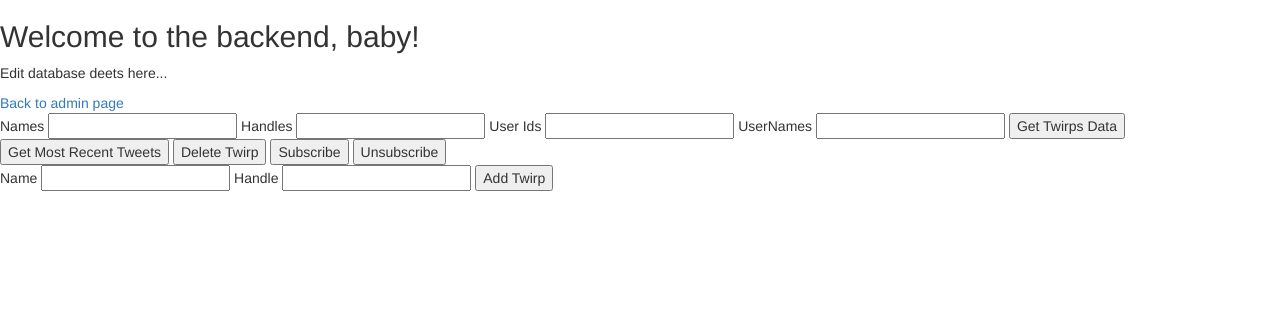
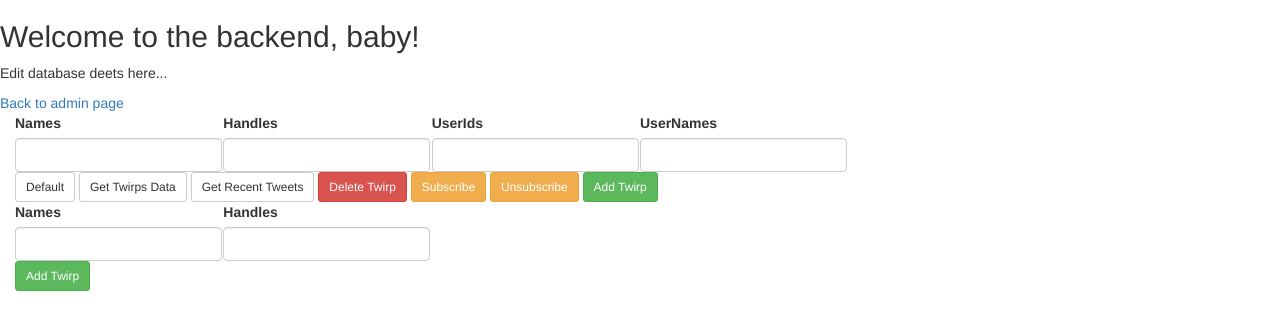
Before and after one commit to cdmatters/twirps, a Python web app: template twirps/templates/interact_database.html in a window 1280 px wide. Shown: the part 52-382 px from the top of the page. Run offline with Jinja, Linux system fonts and the light colour scheme; the template is opened without the code that fills it, so the values that code supplies are empty; some libraries are stand-ins or nearby versions.

Commit message:
added bootstrap to edit db template. need to refactor forms so one line.

```diff
--- a/twirps/templates/interact_database.html
+++ b/twirps/templates/interact_database.html
@@ -5,28 +5,57 @@
 
     <a href="{{ url_for('view_backend') }}" >Back to admin page</a>
 
-    <form action="{{ url_for('db_edit') }}" method="post">
-        Names
-        <input type="text" name="names"></input>
-        Handles
-        <input type="text" name="handles"></input>
-        User Ids
-        <input type="text" name="u_ids"></input>
-        UserNames
-        <input type="text" name="usernames"></input>
-        <button type="submit" name="submit" value="get_twirps">Get Twirps Data</button>
-        <button type="submit" name="submit" value="get_recent_tweets">Get Most Recent Tweets</button>
-        <button type="submit" name="submit" value="delete_twirp">Delete Twirp</button>
-        <button type="submit" name="submit" value="subscribe">Subscribe</button>
-        <button type="submit" name="submit" value="unsubscribe">Unsubscribe</button>
+    <form class="form-inline" action="{{ url_for('db_edit') }}" method="post" role="form">
+        <div class="form-group row col-xs-12">
+            <div class="col-xs-2">
+                <label for="formNamesInput">Names</label>
+                <input type="text" class="form-control" name="names" id="formNamesInput"></input>
+            </div>
+            <div class="col-xs-2">
+                <label for="formHandlesInput">Handles</label>
+                <input type="text" class="form-control" name="handles" id="formHandlesInput"></input>
+            </div>
+            <div class="col-xs-2">
+                <label for="formUserIdsInput">UserIds</label>
+                <input type="text" class="form-control col-xs-2" name="u_ids" id="formUserIdsInput"></input>
+            </div>
+            <div class="col-xs-2">
+                <label for="formUserNamesInput">UserNames</label>
+                <input type="text" class="form-control" name="usernames" id="formUserNamesInput"></input>
+            </div>
+        </div>
+        <div class="form-group row col-xs-12">
+            <div class="col-xs-12">
+                <button type="button" class="btn btn-sm btn-default ">Default</button>
+                <button type="submit"  class="btn btn-sm btn-default" name="submit" value="get_twirps">Get Twirps Data</button>
+                <button type="submit"  class="btn btn-sm btn-default" name="submit" value="get_recent_tweets">Get Recent Tweets</button>
+                <button type="submit"  class="btn btn-sm btn-danger" name="submit" value="delete_twirp">Delete Twirp</button>
+                <button type="submit"  class="btn btn-sm btn-warning" name="submit" value="subscribe">Subscribe</button>
+                <button type="submit"  class="btn btn-sm btn-warning" name="submit" value="unsubscribe">Unsubscribe</button>
+                <button type="submit" name="submit" class="btn btn-sm btn-success" value="FILL_IN">Add Twirp</button>
+            </div>
+            </div>
+        </div>
     </form>
-    <form action="{{ url_for('db_edit') }}" method="post">
-        Name
-        <input type="text" name="names"></input>
-        Handle
-        <input type="text" name="handles"></input>
-        <button type="submit" name="submit" value="add_twirp">Add Twirp</button>
+
+    <form class="form-inline" action="{{ url_for('db_edit') }}" method="post" role="form">
+        <div class="form-group row col-xs-12">
+            <div class="col-xs-2">
+                <label for="formNamesInput">Names</label>
+                <input type="text" class="form-control" name="names" id="formNamesInput"></input>
+            </div>
+            <div class="col-xs-2">
+                <label for="formHandlesInput">Handles</label>
+                <input type="text" class="form-control" name="handles" id="formHandlesInput"></input>
+            </div>
+        </div>
+        <div class="form-group row col-xs-12">
+            <div class="col-xs-2">
+                <button type="submit" name="submit" class="btn btn-sm btn-success" value="add_twirp">Add Twirp</button>
+            </div>
+        </div>
     </form>
+
 
 
 {% for row in results %}
```
